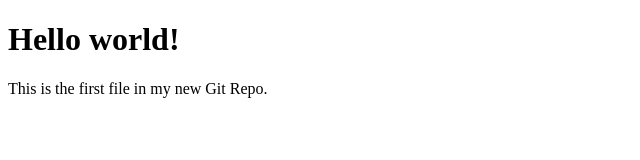
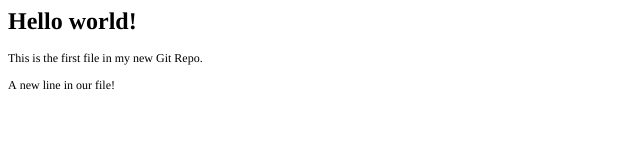
Before and after one commit to maizyseng/hello-world, a plain HTML site: page index.html in a window 1280 px wide. Shown: the whole page, without its empty margins (0-640 px from the left). Drawn offline with Linux system fonts and the light colour scheme.

Commit message:
Updated index.html with a new line

```diff
--- a/index.html
+++ b/index.html
@@ -1,12 +1,19 @@
-<!DOCTYPE html>
+<!DOCTYPE html PUBLIC "-//W3C//DTD HTML 4.01//EN" "http://www.w3.org/TR/html4/strict.dtd">
 <html>
 <head>
-<title>Hello World!</title>
+  <meta http-equiv="Content-Type" content="text/html; charset=utf-8">
+  <meta http-equiv="Content-Style-Type" content="text/css">
+  <title></title>
+  <meta name="Generator" content="Cocoa HTML Writer">
+  <meta name="CocoaVersion" content="2299.7">
+  <style type="text/css">
+    p.p2 {margin: 0.0px 0.0px 12.0px 0.0px; font: 12.0px Times; -webkit-text-stroke: #000000}
+    span.s1 {font-kerning: none}
+  </style>
 </head>
 <body>
-
-<h1>Hello world!</h1>
-<p>This is the first file in my new Git Repo.</p>
-
+<h1 style="margin: 0.0px 0.0px 16.1px 0.0px; font: 24.0px Times; -webkit-text-stroke: #000000"><span class="s1"><b>Hello world!</b></span></h1>
+<p class="p2"><span class="s1">This is the first file in my new Git Repo.</span></p>
+<p class="p2"><span class="s1">A new line in our file!</span></p>
 </body>
 </html>
```
